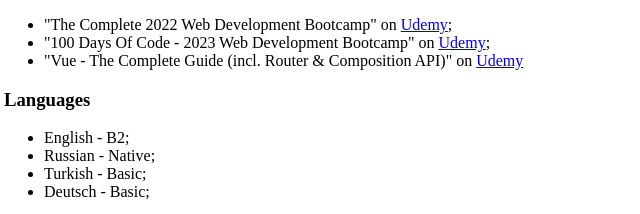
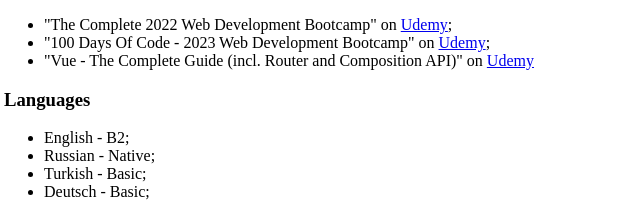
Before and after one commit to Seryogga/rsschool-cv, a plain HTML site: page index.html in a window 1280 px wide. Shown: the part 1006-1220 px from the top of the page, 4-644 px from the left. Drawn offline with Linux system fonts and the light colour scheme.

Commit message:
fix: delete raw & in the name of course

```diff
--- a/index.html
+++ b/index.html
@@ -50,7 +50,7 @@
   <ul>
     <li>"The Complete 2022 Web Development Bootcamp" on <a href="https://www.udemy.com/course/the-complete-web-development-bootcamp/">Udemy</a>;</li>
     <li>"100 Days Of Code - 2023 Web Development Bootcamp" on <a href="https://www.udemy.com/course/100-days-of-code-web-development-bootcamp/">Udemy</a>;</li>
-    <li>"Vue - The Complete Guide (incl. Router & Composition API)" on <a href="https://www.udemy.com/course/vuejs-2-the-complete-guide/">Udemy</a></li>
+    <li>"Vue - The Complete Guide (incl. Router and Composition API)" on <a href="https://www.udemy.com/course/vuejs-2-the-complete-guide/">Udemy</a></li>
   </ul>
   <h3 id="languages">Languages</h3>
   <ul>
```
